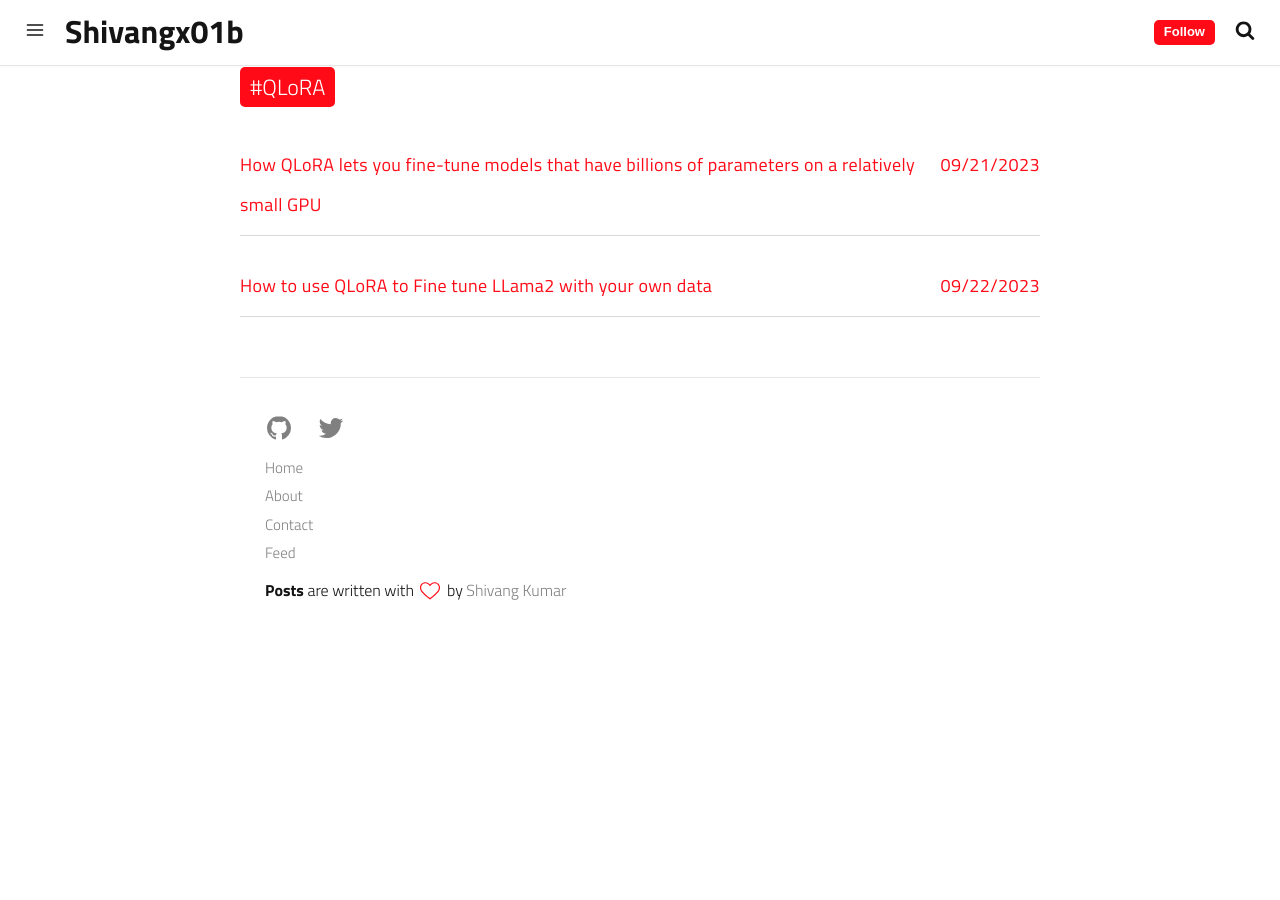
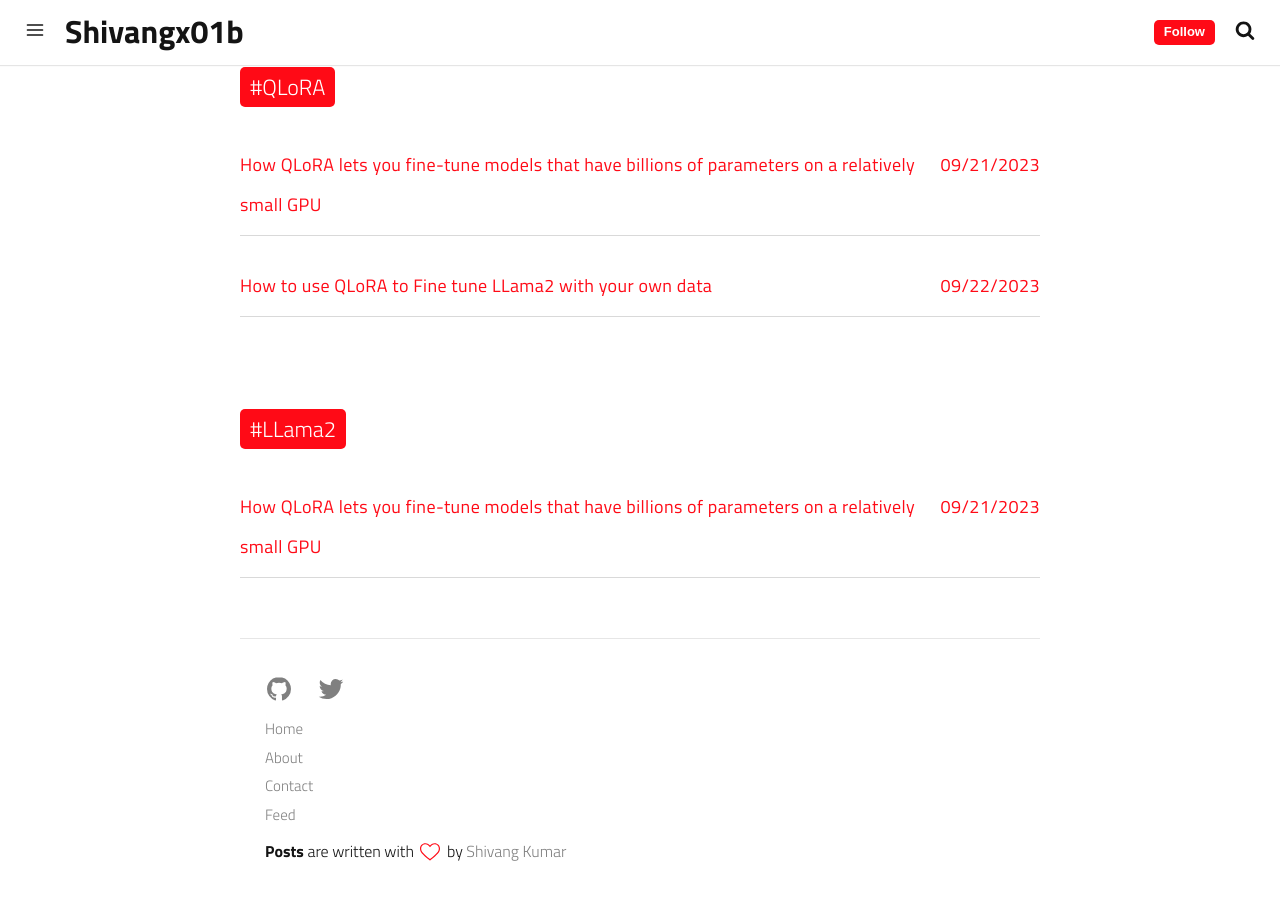
Before and after one commit to Shivangx01b/shivangx01b.github.io, a Jekyll site: the page built from tags.html, in a window 1280 px wide and 900 px high, scrolled down 6101 px. Built offline with Jekyll 4.4.1, drawn with Linux system fonts in a browser that asks for light colours; a script that is not in the unit is left out; before the commit the page ends 6740 px from its top, so only the background shows below that.

Commit message:
Update 2023-09-21-qlora.md

```diff
--- a/_posts/2023-09-21-qlora.md
+++ b/_posts/2023-09-21-qlora.md
@@ -16,6 +16,7 @@ tags:
   - LLM
   - Fine tune
   - QLoRA
+  - LLama2
 author: shivangx01b
 ---
 
```
